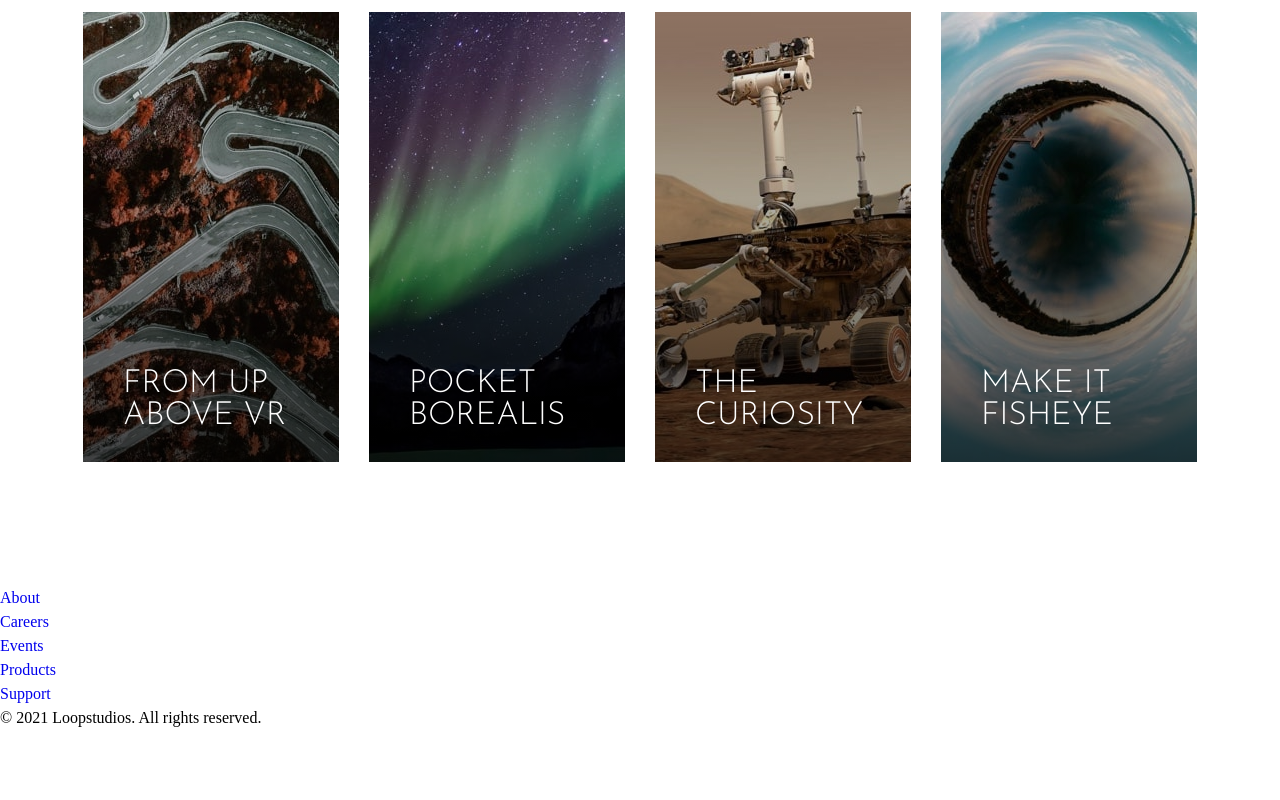
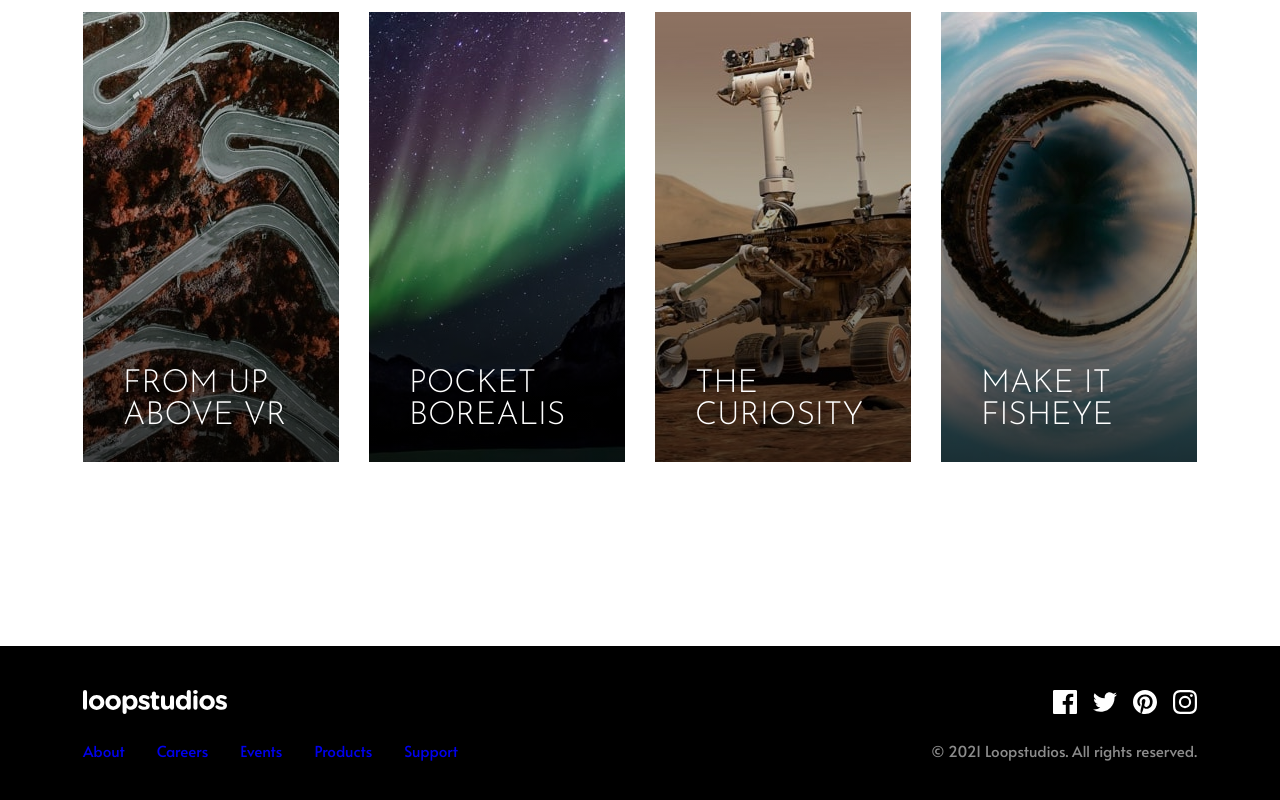
Before and after one commit to salvatorequagliariello/frontend-mentor, a plain HTML site: page loopstudios-landing-page-main/index.html in a window 1280 px wide. Shown: the part 2088-2888 px from the top of the page. Before the commit the page ends 2818 px from the top, so only its background shows below. Drawn offline with Linux system fonts and the light colour scheme.

Commit message:
adds footer section design

```diff
--- a/loopstudios-landing-page-main/index.html
+++ b/loopstudios-landing-page-main/index.html
@@ -109,15 +109,13 @@
 
   <footer class="footer-container">
     <div class="footer-flex upper">
-      <img src="/images/logo.svg" alt="loopstudios logo">
-      <nav>
-        <ul>
+      <img class="footer-logo" src="/images/logo.svg" alt="loopstudios logo">
+        <ul class="footer-social-container">
           <li><a href="#"><img src="./images/icon-facebook.svg" alt="facebook"></a></li>
           <li><a href="#"><img src="./images/icon-twitter.svg" alt="facebook"></a></li>
           <li><a href="#"><img src="./images/icon-pinterest.svg" alt="facebook"></a></li>
           <li><a href="#"><img src="./images/icon-instagram.svg" alt="facebook"></a></li>
         </ul>
-      </nav>
     </div>
 
     <div class="footer-flex lower">
--- a/loopstudios-landing-page-main/style/main.css
+++ b/loopstudios-landing-page-main/style/main.css
@@ -167,6 +167,10 @@ main {
     position: relative;
 }
 
+.project-container img {
+    object-fit:cover;
+}
+
 .fade {
     position: absolute;
     height: 100%;
@@ -191,3 +195,47 @@ main {
 .grid {
     margin-right: 10rem;
 }
+
+.footer-container {
+    padding-top: 2.75rem;
+    margin-top: 11.5rem;
+    width: 100%;
+    height: 10rem;
+
+    background-color: #000000;
+    font-family: var(--font-alata);
+    font-size: 0.95rem;
+}
+
+.footer-flex {
+    margin: 0 auto;
+    max-width: 69.625rem;
+    display: flex;
+    justify-content: space-between;
+    align-items: center;
+}
+
+.footer-flex ul {
+    display: flex;
+}
+
+.footer-logo {
+    width: 9rem;
+}
+
+.footer-social-container {
+    gap: 1rem;
+    align-items: center;
+}
+
+.footer-flex.lower {
+    margin-top: 1.6rem;
+}
+
+.footer-flex.lower ul {
+    gap: 2rem;
+}
+
+.footer-flex.lower p {
+    color: var(--primary-color-gray-600);
+}
```
